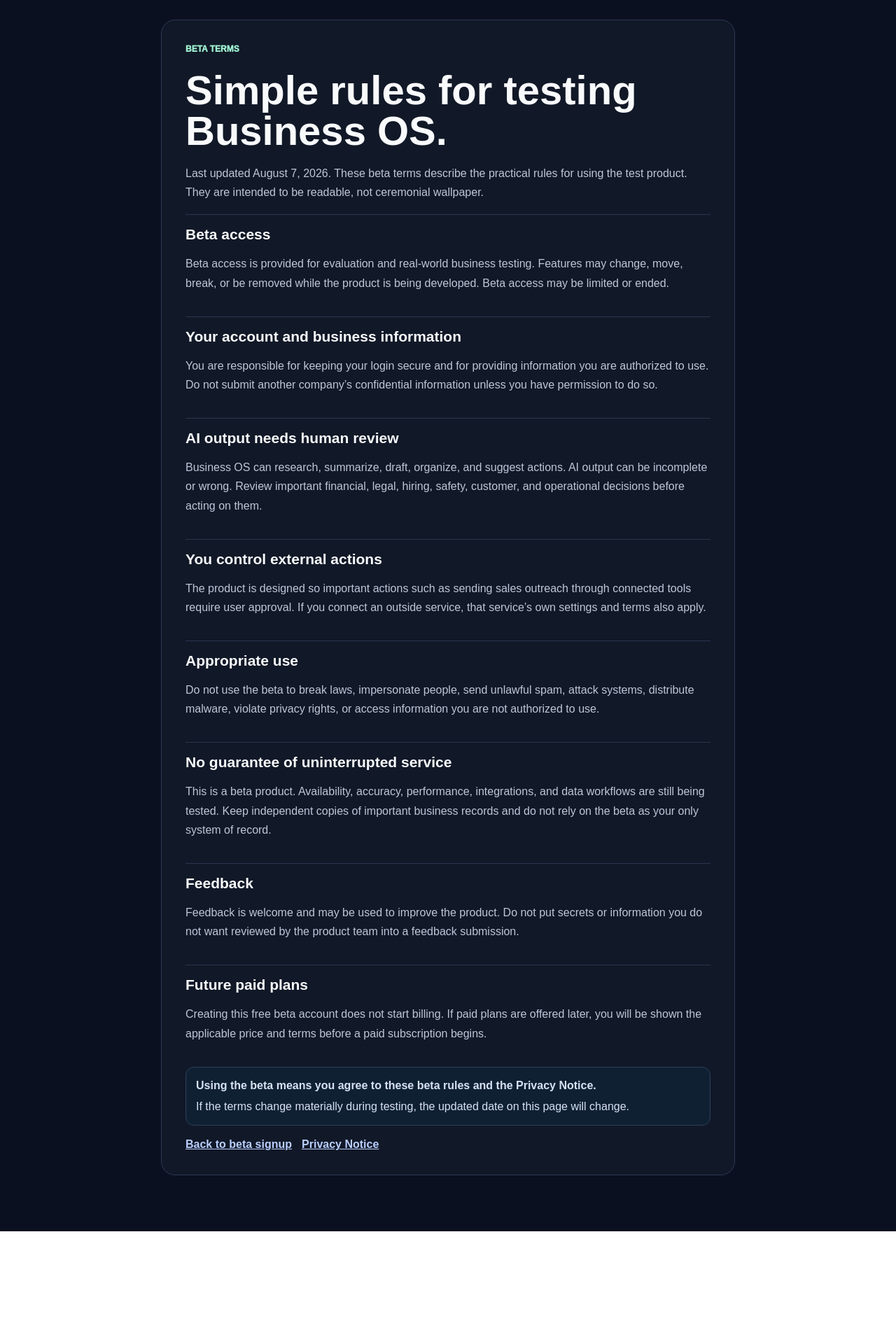
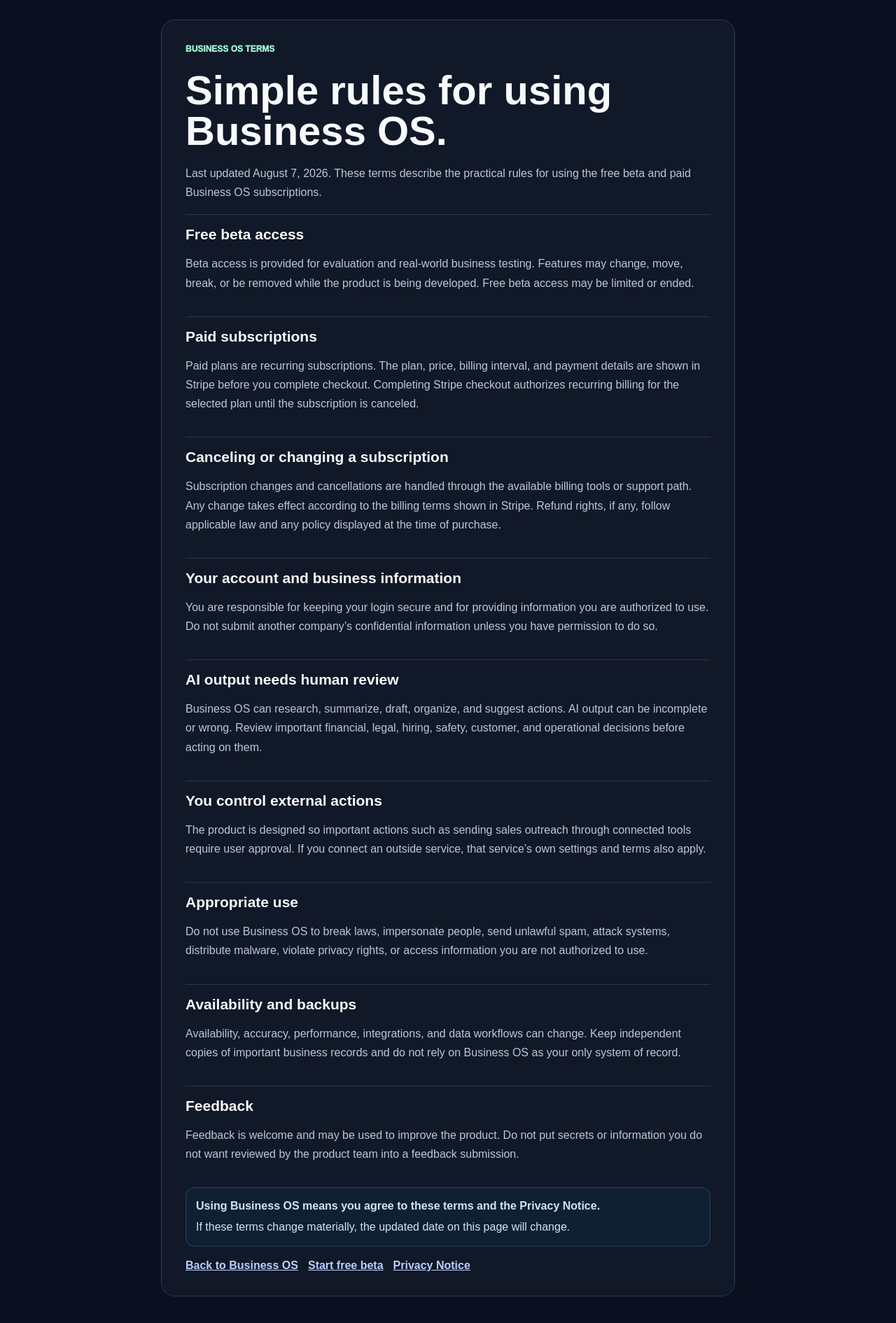
Before and after one commit to jimrusk/aridon-app, a Next.js app: page /business-os/terms in a window 1280 px wide. Shown: the top 1890 px of the page at 70% size. Before the commit the page ends 1759 px from the top, so only its background shows below. Built offline with nearby package versions, Linux system fonts and the light colour scheme.

Commit message:
Expand Business OS terms for paid subscriptions

```diff
--- a/app/business-os/terms/page.tsx
+++ b/app/business-os/terms/page.tsx
@@ -1,15 +1,23 @@
 import Link from 'next/link';
 
-export default function BetaTermsPage() {
+export default function BusinessOSTermsPage() {
   return (
     <main style={pageStyle}>
       <article style={cardStyle}>
-        <div style={eyebrow}>BETA TERMS</div>
-        <h1 style={titleStyle}>Simple rules for testing Business OS.</h1>
-        <p style={bodyStyle}>Last updated August 7, 2026. These beta terms describe the practical rules for using the test product. They are intended to be readable, not ceremonial wallpaper.</p>
+        <div style={eyebrow}>BUSINESS OS TERMS</div>
+        <h1 style={titleStyle}>Simple rules for using Business OS.</h1>
+        <p style={bodyStyle}>Last updated August 7, 2026. These terms describe the practical rules for using the free beta and paid Business OS subscriptions.</p>
 
-        <Section title="Beta access">
-          <p>Beta access is provided for evaluation and real-world business testing. Features may change, move, break, or be removed while the product is being developed. Beta access may be limited or ended.</p>
+        <Section title="Free beta access">
+          <p>Beta access is provided for evaluation and real-world business testing. Features may change, move, break, or be removed while the product is being developed. Free beta access may be limited or ended.</p>
+        </Section>
+
+        <Section title="Paid subscriptions">
+          <p>Paid plans are recurring subscriptions. The plan, price, billing interval, and payment details are shown in Stripe before you complete checkout. Completing Stripe checkout authorizes recurring billing for the selected plan until the subscription is canceled.</p>
+        </Section>
+
+        <Section title="Canceling or changing a subscription">
+          <p>Subscription changes and cancellations are handled through the available billing tools or support path. Any change takes effect according to the billing terms shown in Stripe. Refund rights, if any, follow applicable law and any policy displayed at the time of purchase.</p>
         </Section>
 
         <Section title="Your account and business information">
@@ -25,28 +33,25 @@ export default function BetaTermsPage() {
         </Section>
 
         <Section title="Appropriate use">
-          <p>Do not use the beta to break laws, impersonate people, send unlawful spam, attack systems, distribute malware, violate privacy rights, or access information you are not authorized to use.</p>
+          <p>Do not use Business OS to break laws, impersonate people, send unlawful spam, attack systems, distribute malware, violate privacy rights, or access information you are not authorized to use.</p>
         </Section>
 
-        <Section title="No guarantee of uninterrupted service">
-          <p>This is a beta product. Availability, accuracy, performance, integrations, and data workflows are still being tested. Keep independent copies of important business records and do not rely on the beta as your only system of record.</p>
+        <Section title="Availability and backups">
+          <p>Availability, accuracy, performance, integrations, and data workflows can change. Keep independent copies of important business records and do not rely on Business OS as your only system of record.</p>
         </Section>
 
         <Section title="Feedback">
           <p>Feedback is welcome and may be used to improve the product. Do not put secrets or information you do not want reviewed by the product team into a feedback submission.</p>
         </Section>
 
-        <Section title="Future paid plans">
-          <p>Creating this free beta account does not start billing. If paid plans are offered later, you will be shown the applicable price and terms before a paid subscription begins.</p>
-        </Section>
-
         <div style={footerBox}>
-          <strong>Using the beta means you agree to these beta rules and the Privacy Notice.</strong>
-          <span>If the terms change materially during testing, the updated date on this page will change.</span>
+          <strong>Using Business OS means you agree to these terms and the Privacy Notice.</strong>
+          <span>If these terms change materially, the updated date on this page will change.</span>
         </div>
 
         <div style={linksStyle}>
-          <Link href="/business-os/beta" style={linkStyle}>Back to beta signup</Link>
+          <Link href="/business-os" style={linkStyle}>Back to Business OS</Link>
+          <Link href="/business-os/beta" style={linkStyle}>Start free beta</Link>
           <Link href="/business-os/privacy" style={linkStyle}>Privacy Notice</Link>
         </div>
       </article>
```
